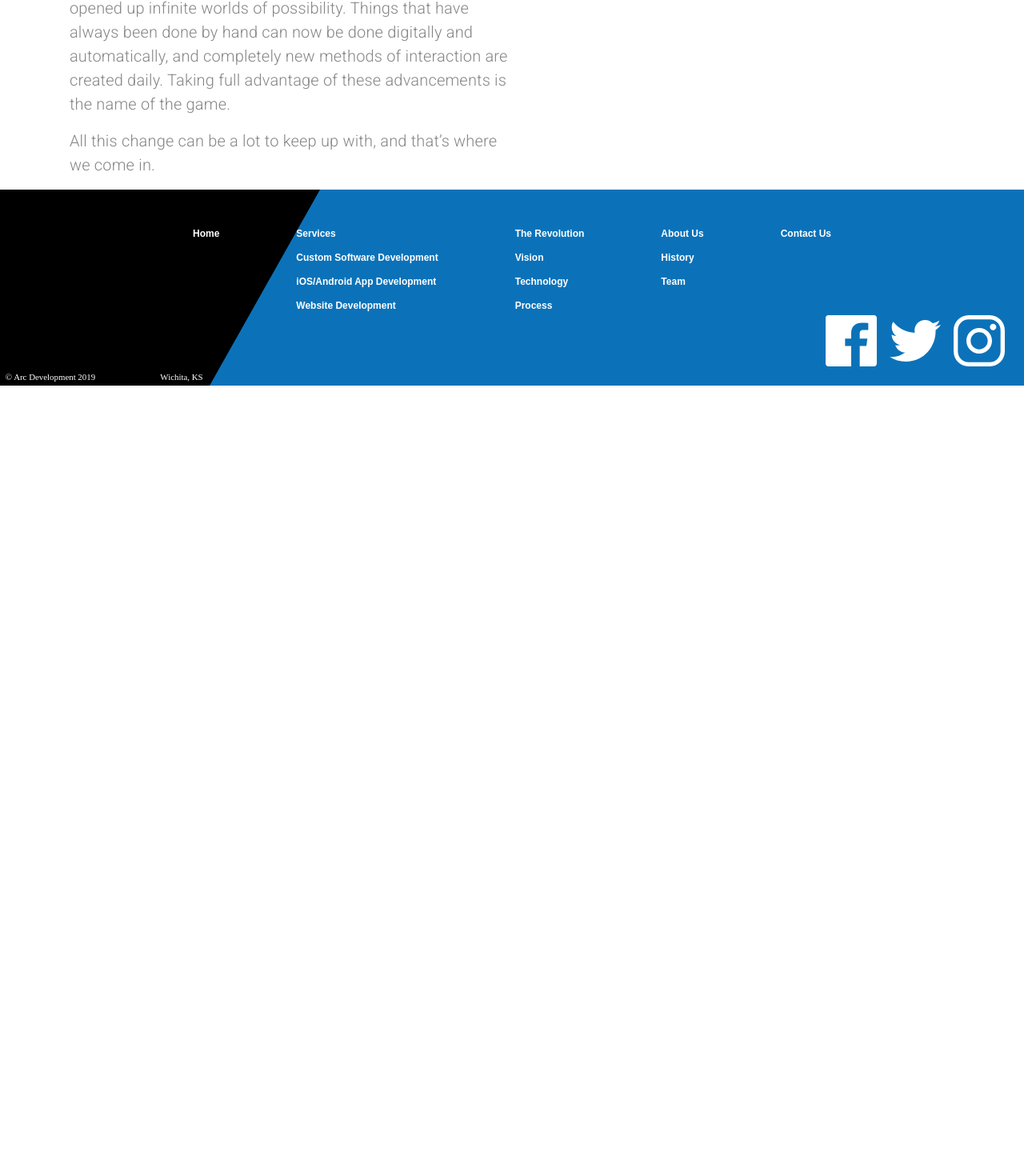
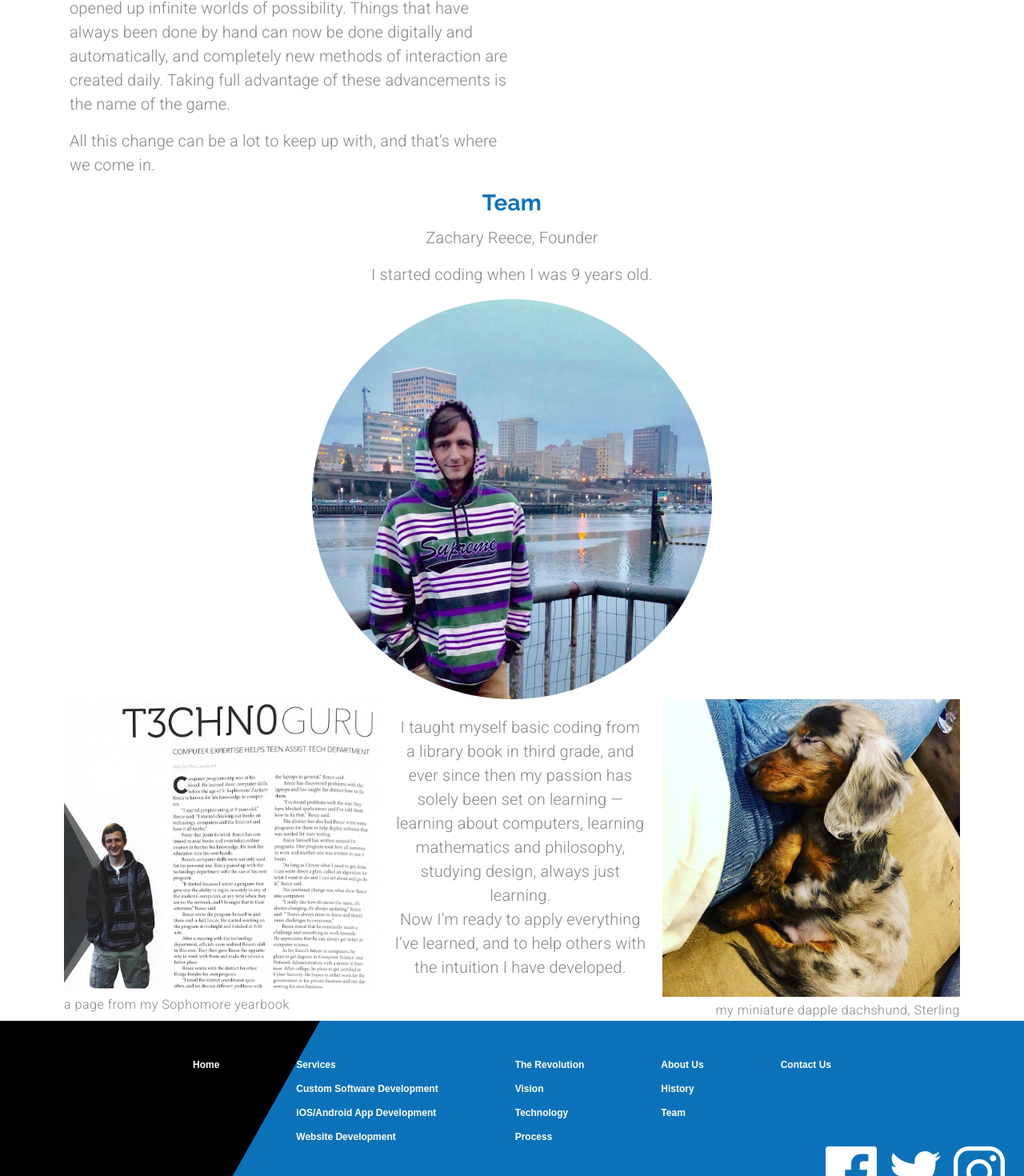
Before and after one commit to toshi-c-udemy/MaterialUIandReactJS-ArcDevelopment, a React (Create React App) app: page /about in a window 1280 px wide. Shown: the part 702-2172 px from the top of the page at 80% size. Before the commit the page ends 1184 px from the top, so only its background shows below. Built offline with nearby package versions, Linux system fonts and the light colour scheme.

Commit message:
【セクション6】105. About Us Page - Team
On branch MaterialUIandReactJS/Section6-ComplexLayouts
Changes to be committed:
	modified:   src/components/About.js
	modified:   src/components/ui/Theme.js

```diff
--- a/src/components/About.js
+++ b/src/components/About.js
@@ -1,7 +1,10 @@
 import React from 'react';
-import { makeStyles, useTheme, Grid, Typography } from '@material-ui/core';
+import { makeStyles, useTheme, Grid, Typography, Avatar } from '@material-ui/core';
 
 import history from '../assets/history.svg';
+import profile from '../assets/founder.jpg';
+import yearbook from '../assets/yearbook.svg';
+import puppy from '../assets/puppy.svg';
 
 const useStyles = makeStyles((theme) => ({
   missionStatement: {
@@ -18,6 +21,10 @@ const useStyles = makeStyles((theme) => ({
       paddingLeft: '1.5em',
       paddingRight: '1.5em',
     },
+  },
+  avatar: {
+    height: '25em',
+    width: '25em',
   },
 }));
 
@@ -86,6 +93,53 @@ export default function About() {
           </Grid>
         </Grid>
       </Grid>
+      <Grid item container direction='column' alignItems='center' className={classes.rowContainer}>
+        <Grid item>
+          <Typography align='center' variant='h4' gutterBottom>
+            Team
+          </Typography>
+        </Grid>
+        <Grid item>
+          <Typography variant='body1' paragraph align='center'>
+            Zachary Reece, Founder
+          </Typography>
+          <Typography variant='body1' paragraph align='center'>
+            I started coding when I was 9 years old.
+          </Typography>
+        </Grid>
+        <Grid item>
+          <Avatar alt='founder' src={profile} className={classes.avatar} />
+        </Grid>
+        <Grid item container>
+          <Grid item container direction='column' lg>
+            <Grid item>
+              <img src={yearbook} alt='yearbook page about founder' />
+            </Grid>
+            <Grid item>
+              <Typography variant='caption'>a page from my Sophomore yearbook</Typography>
+            </Grid>
+          </Grid>
+          <Grid item lg style={{ maxWidth: '45em', padding: '1.25em' }}>
+            <Typography variant='body1' align='center'>
+              I taught myself basic coding from a library book in third grade, and ever since then
+              my passion has solely been set on learning — learning about computers, learning
+              mathematics and philosophy, studying design, always just learning.
+            </Typography>
+            <Typography variant='body1' align='center'>
+              Now I’m ready to apply everything I’ve learned, and to help others with the intuition
+              I have developed.
+            </Typography>
+          </Grid>
+          <Grid item container direction='column' lg alignItems='flex-end'>
+            <Grid item>
+              <img src={puppy} alt='grey spotted puppy' />
+            </Grid>
+            <Grid item>
+              <Typography variant='caption'>my miniature dapple dachshund, Sterling</Typography>
+            </Grid>
+          </Grid>
+        </Grid>
+      </Grid>
     </Grid>
   );
 }
--- a/src/components/ui/Theme.js
+++ b/src/components/ui/Theme.js
@@ -64,6 +64,11 @@ export default createMuiTheme({
       color: arcGrey,
       fontWeight: 300,
     },
+    caption: {
+      fontSize: '1rem',
+      fontWeight: 300,
+      color: arcGrey,
+    },
     learnButton: {
       borderColor: arcBlue,
       borderWidth: 2,
```
